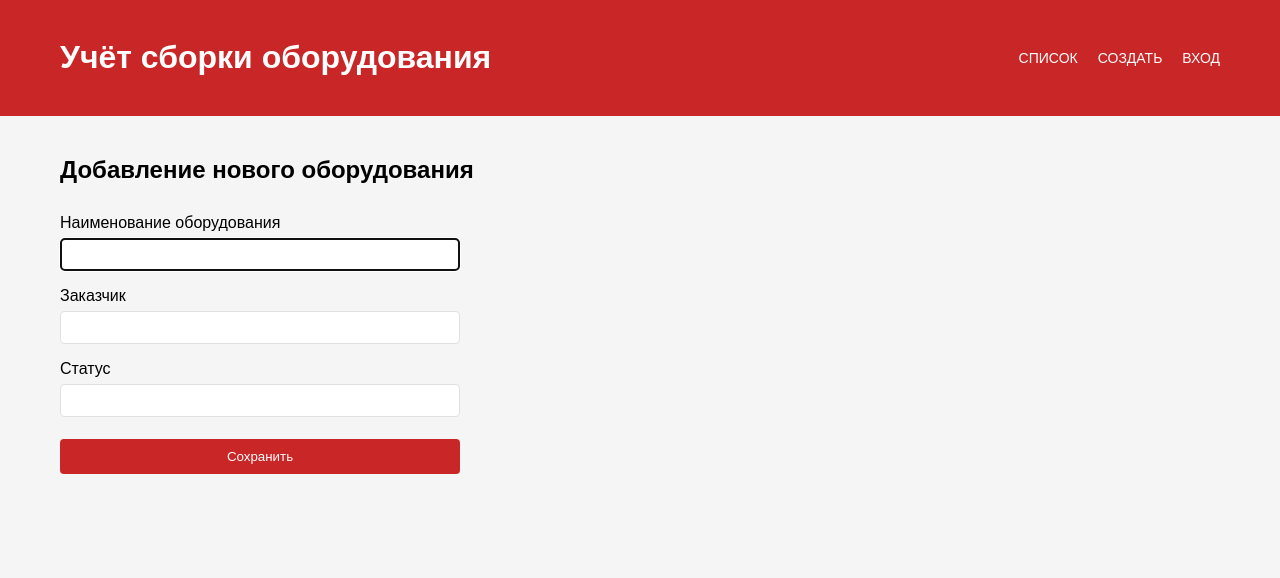
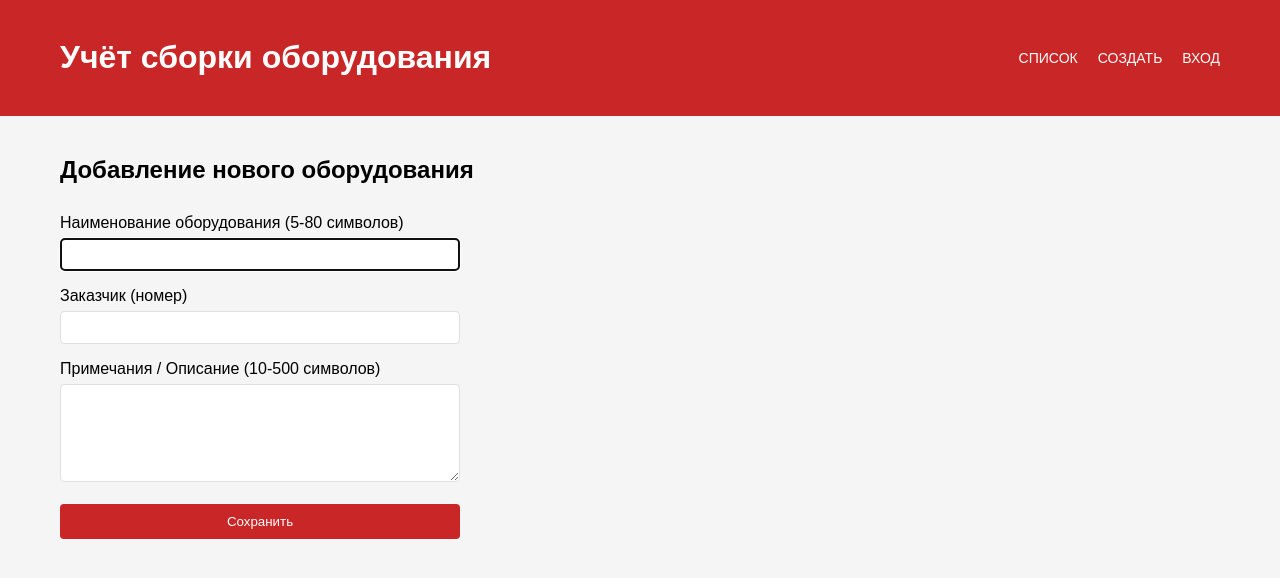
Before and after one commit to Belf-Befa/Gimazetdinova-K-R, a Vue app in the folder frontend/: page /new in a window 1280 px wide. Shown: the top 578 px of the page. Built offline with nearby package versions, Linux system fonts and the light colour scheme.

Commit message:
ЛР5: форма и список в памяти

```diff
--- a/frontend/src/pages/TicketNew.vue
+++ b/frontend/src/pages/TicketNew.vue
@@ -1,24 +1,79 @@
 <script setup>
 import { ref } from 'vue'
-const newOrder = ref({ title: '', siteId: '', description: '' })
+import { useRouter } from 'vue-router'
+import { addItem } from '../ticketsStore.js'
 
-function createOrder() {
-  console.log('Создать:', newOrder.value)
+const router = useRouter()
+
+// Данные формы
+const form = ref({
+  title: '',
+  siteId: '',
+  description: ''
+})
+
+// Объект для хранения ошибок
+const errors = ref({
+  title: '',
+  siteId: '',
+  description: ''
+})
+
+// Функция сохранения
+function onCreate() {
+  errors.value = { title: '', siteId: '', description: '' }
+
+  let isValid = true
+
+  // Проверка темы
+  const cleanTitle = form.value.title.trim()
+  if (cleanTitle.length < 5 || cleanTitle.length > 80) {
+    errors.value.title = 'Тема: от 5 до 80 символов'
+    isValid = false
+  }
+
+  // Проверка номера/заказчика
+  if (!form.value.siteId || form.value.siteId <= 0) {
+    errors.value.siteId = 'Номер должен быть больше 0'
+    isValid = false
+  }
+
+  // Проверка описания
+  const cleanDescription = form.value.description.trim()
+  if (cleanDescription.length < 10 || cleanDescription.length > 500) {
+    errors.value.description = 'Описание: от 10 до 500 символов'
+    isValid = false
+  }
+
+  if (!isValid) return
+
+  addItem(cleanTitle, Number(form.value.siteId), cleanDescription)
+
+  form.value = { title: '', siteId: '', description: '' }
+
+  router.push('/')
 }
 </script>
 
 <template>
   <section>
     <h2>Добавление нового оборудования</h2>
-    <form class="form" @submit.prevent="createOrder">
-      <label for="title">Наименование оборудования</label>
-      <input id="title" name="title" v-model="newOrder.title" autofocus>
 
-      <label for="siteId">Заказчик</label>
-      <input id="siteId" name="siteId" v-model="newOrder.siteId">
+    <!-- @submit.prevent не дает странице перезагрузиться -->
+    <form class="form" @submit.prevent="onCreate">
 
-      <label for="description">Статус</label>
-      <input id="description" name="description" v-model="newOrder.description">
+      <label for="title">Наименование оборудования (5-80 символов)</label>
+      <input id="title" name="title" v-model="form.title" autofocus>
+      <span class="error" v-if="errors.title">{{ errors.title }}</span>
+
+      <label for="siteId">Заказчик (номер)</label>
+      <!-- .number гарантирует, что в переменную попадет число, а не строка -->
+      <input id="siteId" name="siteId" type="number" v-model.number="form.siteId">
+      <span class="error" v-if="errors.siteId">{{ errors.siteId }}</span>
+
+      <label for="description">Примечания / Описание (10-500 символов)</label>
+      <textarea id="description" name="description" v-model="form.description"></textarea>
+      <span class="error" v-if="errors.description">{{ errors.description }}</span>
 
       <button type="submit">Сохранить</button>
     </form>
@@ -28,6 +83,13 @@ function createOrder() {
 <style scoped>
 .form { display: flex; flex-direction: column; max-width: 400px; gap: 6px; }
 .form label { font-weight: 500; margin-top: 10px; }
-.form input { padding: 8px 12px; border: 1px solid #E0E0E0; border-radius: 4px; }
+.form input, .form textarea { padding: 8px 12px; border: 1px solid #E0E0E0; border-radius: 4px; font-family: inherit; }
+.form textarea { min-height: 80px; resize: vertical; }
 .form button { margin-top: 16px; padding: 10px; background: #C92627; color: #FEFEFE; border: none; border-radius: 4px; cursor: pointer; }
+
+.error {
+    color: #C92627;
+    font-size: 12px;
+    margin-top: -2px;
+}
 </style>
```
